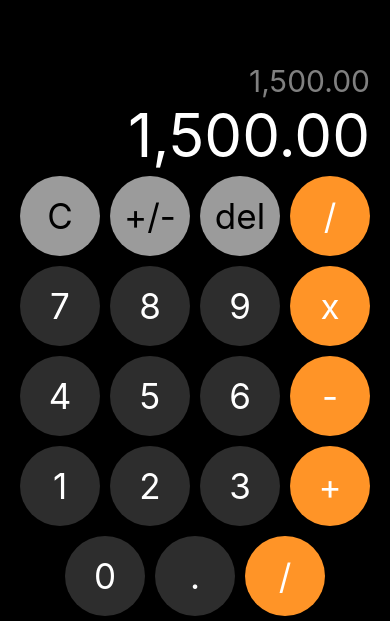
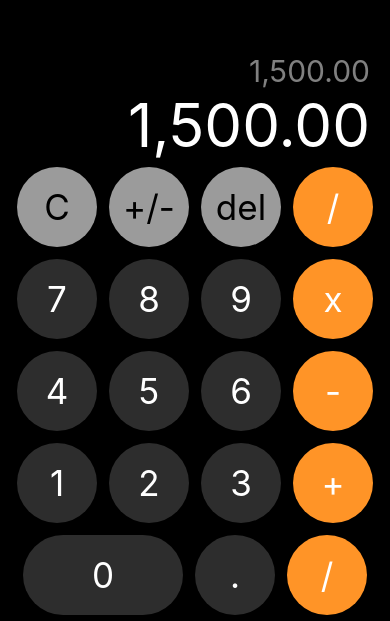
Before and after one commit to UlisesVillanueva/rn-calculator, a React Native app: screen / in a window 390 px wide. Shown: the part 223-844 px from the top of the page. Built offline with nearby package versions, Linux system fonts and the light colour scheme.

Commit message:
Fix: 0 button

```diff
--- a/src/components/Button.tsx
+++ b/src/components/Button.tsx
@@ -5,13 +5,14 @@ import { styles } from '../theme/appTheme'
 interface Props{
     text:string;
     color?: string;
-    ancho?: boolean;
+    width?: boolean;
 }
-export const Button = ({ text, color='#2D2D2D'}:Props) => {
+export const Button = ({ text, color='#2D2D2D', width=false}:Props) => {
   return (
     <View style={{
         ...styles.button,
-        backgroundColor:color
+        backgroundColor:color,
+        width: (width)?  160 : 80,
     }}>
     <Text style={{
         ...styles.buttonText,
--- a/src/screens/CalculatorScreen.tsx
+++ b/src/screens/CalculatorScreen.tsx
@@ -38,7 +38,7 @@ export const CalculatorScreen = () => {
             </View>
 
             <View style={styles.row}>
-                <Button text='0' />
+                <Button text='0' width/>
                 <Button text='.'/>
                 <Button text='/' color='#FF9427'/>
             </View>
--- a/src/theme/appTheme.tsx
+++ b/src/theme/appTheme.tsx
@@ -29,7 +29,7 @@ export const styles = StyleSheet.create({
         backgroundColor:'#9B9B9B',
         borderRadius:100,
         justifyContent:'center',
-        margin:5
+        margin:6
     },
     buttonText:{
         textAlign:'center',
```
